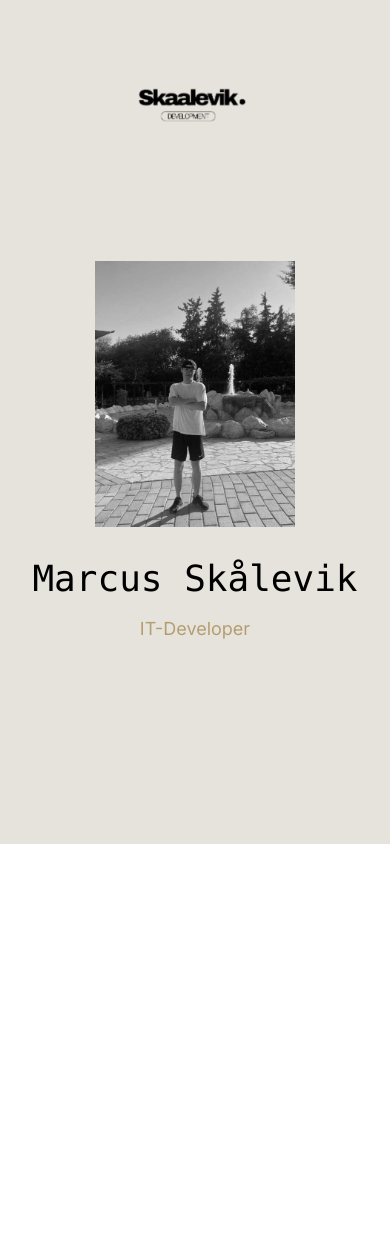
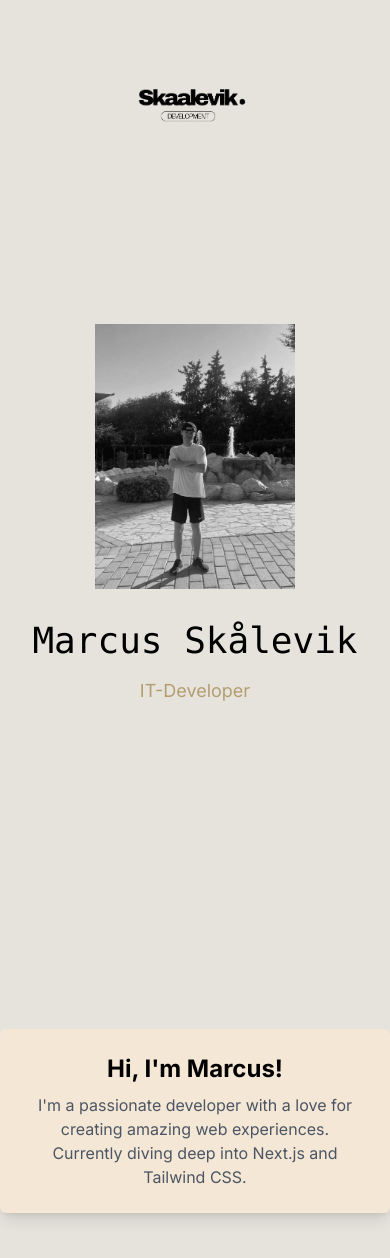
Before and after one commit to MarcusSkalevik/Skaalevik, a Next.js app: page / in a window 390 px wide. Shown: the top 1258 px of the page. Before the commit the page ends 844 px from the top, so only its background shows below. Built offline with nearby package versions, Linux system fonts and the light colour scheme.

Commit message:
Added About

```diff
--- /dev/null
+++ b/app/components/About.tsx
@@ -0,0 +1,14 @@
+import React from 'react';
+
+const About: React.FC = () => {
+  return (
+    <div className="text-center md:text-left bg-card p-6 rounded-md shadow-lg">
+      <h2 className="text-2xl font-bold mb-2">Hi, I'm Marcus!</h2>
+      <p className="text-gray-600">
+        I'm a passionate developer with a love for creating amazing web experiences. Currently diving deep into Next.js and Tailwind CSS.
+      </p>
+    </div>
+  );
+};
+
+export default About;
--- a/app/components/navbar.tsx
+++ b/app/components/navbar.tsx
@@ -4,7 +4,7 @@ import Image from "next/image";
 
 const Navbar: React.FC = () => {
   return (
-    <nav className="p-0 fixed top-0 w-full z-10">
+    <nav className="p-0  top-0 w-full z-10">
       <div className="container mx-auto">
         <div className="flex items-center justify-center"> {/* Center the content */}
           <div className="text-white font-bold text-lg ">
--- a/app/globals.css
+++ b/app/globals.css
@@ -13,4 +13,6 @@
 } */
 
 body {
+  min-height: 400vh;
+  background-color: #E6E3DD;
 }
--- a/app/page.tsx
+++ b/app/page.tsx
@@ -1,12 +1,24 @@
 import React from 'react';
 import Navbar from '../app/components/navbar';
-import FrontPage from "../app/components/frontpage";
+import FrontPage from '../app/components/frontpage';
+import About from '../app/components/About';
 
 export default function Home() {
   return (
-    <main className="flex items-center justify-center min-h-screen bg-lightbrown text-black">
-      <Navbar/>
-      <FrontPage />
-    </main>
+    <div className="min-h-screen bg-lightbrown text-black">
+      {/* Navbar */}
+      <Navbar />
+
+      {/* Main Content */}
+      <div className="flex flex-col items-center justify-center">
+        {/* Front Page */}
+        <FrontPage />
+
+        {/* About */}
+        <div className="mt-64"> {/* Adjust the spacing using mt (margin-top) */}
+          <About />
+        </div>
+      </div>
+    </div>
   );
 }
--- a/tailwind.config.ts
+++ b/tailwind.config.ts
@@ -18,6 +18,7 @@ const config: Config = {
         education: '#B49E71',
         neonPink: '#f202ea',
         lightbrown: '#E6E3DD',
+        card: '#F4E7D5',
       },
     },
   },
```
